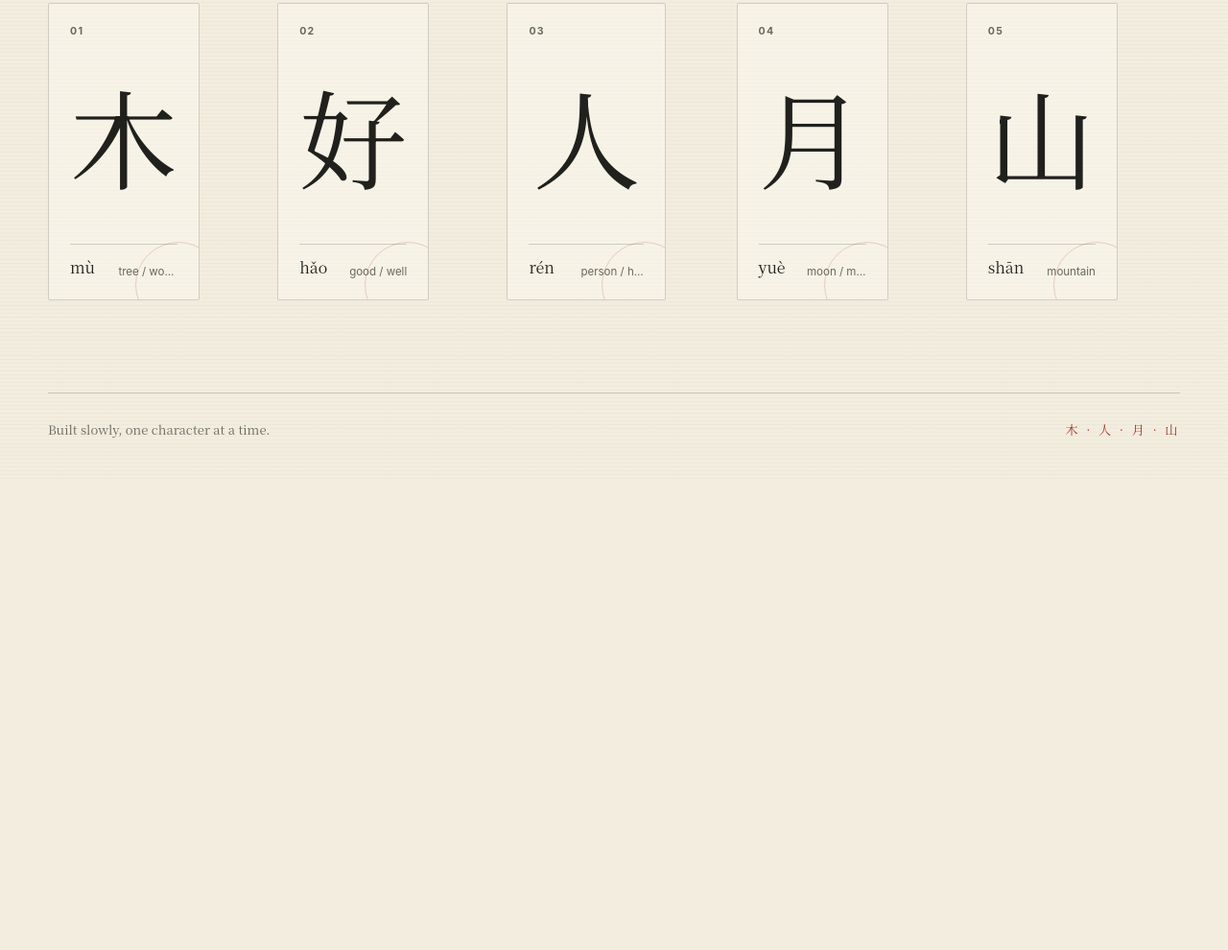
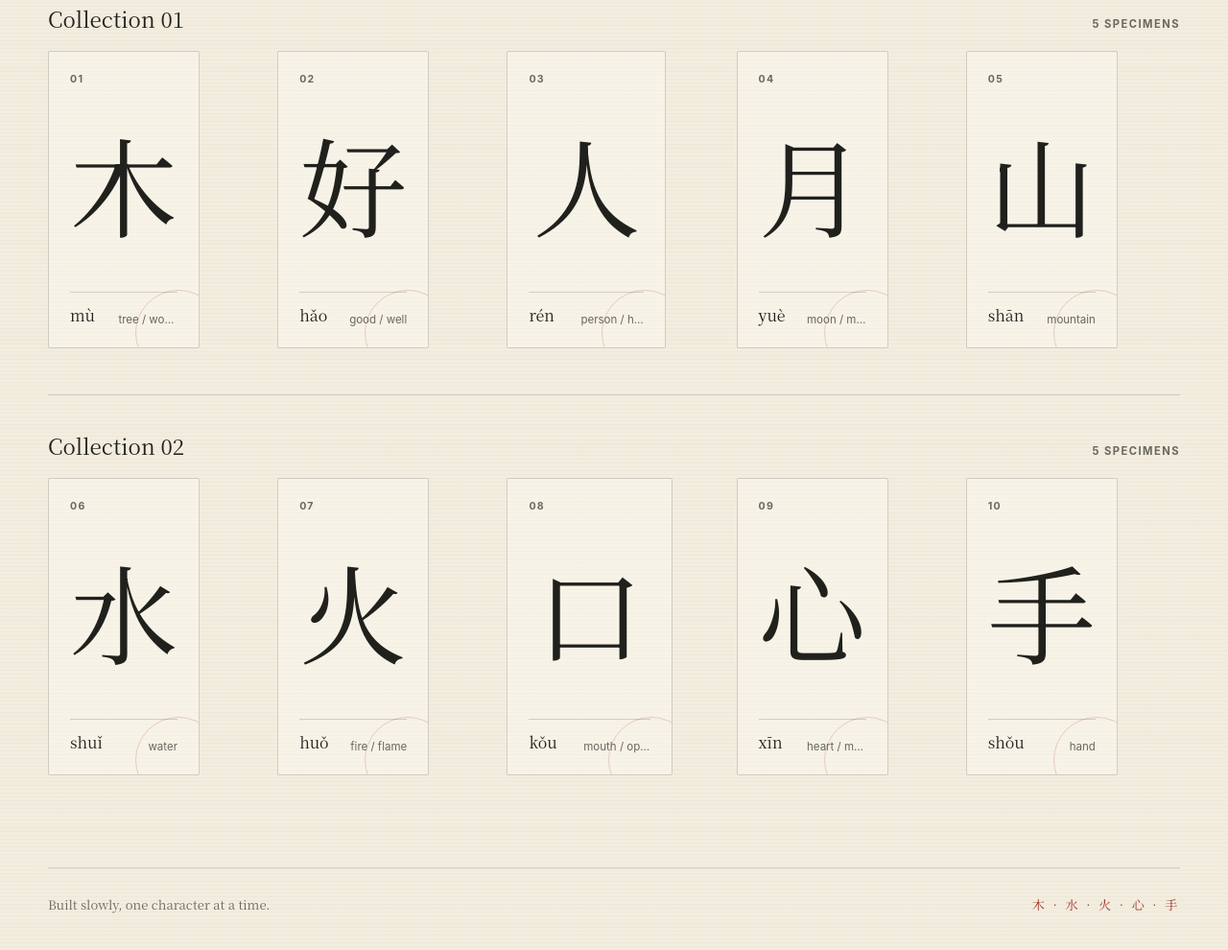
Before and after one commit to Zagundo/hanzi-explorer, a website: page app/index.html in a window 1280 px wide. Shown: the part 786-1776 px from the top of the page at 96% size. Before the commit the page ends 1285 px from the top, so only its background shows below. Drawn offline with Linux system fonts and the light colour scheme.

Commit message:
feat: add second character collection
Add five new specimens and display the study as numbered collections. Expand the local Noto Serif SC subset and test the ten-character experience.

```diff
--- a/app/app.js
+++ b/app/app.js
@@ -37,6 +37,21 @@ export function writeStoredNote(storage, character, note) {
   return notes;
 }
 
+export function groupCharactersByCollection(characters) {
+  const collections = new Map();
+
+  for (const character of characters) {
+    const collection = collections.get(character.collection) ?? [];
+    collection.push(character);
+    collections.set(character.collection, collection);
+  }
+
+  return [...collections].sort(
+    ([leftCollection], [rightCollection]) =>
+      leftCollection - rightCollection,
+  );
+}
+
 function element(tagName, className, text) {
   const node = document.createElement(tagName);
 
@@ -58,17 +73,17 @@ function replaceList(list, values, className = "") {
 }
 
 function init() {
-  const grid = document.querySelector("#character-grid");
+  const collections = document.querySelector("#character-collections");
   const status = document.querySelector("#status");
   const count = document.querySelector("#collection-count");
+  const collectionMark = document.querySelector("#collection-mark");
   const dialog = document.querySelector("#specimen-dialog");
   const closeButton = document.querySelector("#close-specimen");
   const notesField = document.querySelector("#simon-notes");
   const saveStatus = document.querySelector("#save-status");
   let selectedCharacter = null;
 
-  function renderGrid(characters) {
-    const cards = characters.map((character, index) => {
+  function createCharacterCard(character, index, total) {
     const item = element("li");
     const button = element("button", "character-card");
     button.type = "button";
@@ -93,13 +108,55 @@ function init() {
 
     button.append(number, hanzi, meta);
     button.addEventListener("click", () =>
-        openSpecimen(character, index, characters.length),
+      openSpecimen(character, index, total),
     );
     item.append(button);
     return item;
+  }
+
+  function renderCollections(characters) {
+    const characterIndexes = new Map(
+      characters.map((character, index) => [character, index]),
+    );
+    const groups = groupCharactersByCollection(characters);
+    const groupSections = groups.map(([collection, specimens]) => {
+      const section = element("section", "collection-group");
+      const heading = element("div", "collection-group-heading");
+      const titleId = `collection-${collection}-title`;
+      const title = element(
+        "h3",
+        "",
+        `Collection ${String(collection).padStart(2, "0")}`,
+      );
+      const groupCount = element(
+        "p",
+        "collection-count",
+        `${specimens.length} specimens`,
+      );
+      const grid = element("ul", "character-grid");
+      title.id = titleId;
+      section.setAttribute("aria-labelledby", titleId);
+      heading.append(title, groupCount);
+      grid.append(
+        ...specimens.map((character) =>
+          createCharacterCard(
+            character,
+            characterIndexes.get(character),
+            characters.length,
+          ),
+        ),
+      );
+      section.append(heading, grid);
+      return section;
     });
 
-    grid.replaceChildren(...cards);
+    const firstCollection = groups.at(0)?.[0];
+    const lastCollection = groups.at(-1)?.[0];
+    collectionMark.textContent =
+      firstCollection === lastCollection
+        ? `Collection ${String(firstCollection).padStart(2, "0")}`
+        : `Collections ${String(firstCollection).padStart(2, "0")}–${String(lastCollection).padStart(2, "0")}`;
+    collections.replaceChildren(...groupSections);
     count.textContent = `${characters.length} specimens`;
     status.hidden = true;
   }
@@ -175,7 +232,7 @@ function init() {
         throw new Error("Character data is empty");
       }
 
-      renderGrid(characters);
+      renderCollections(characters);
     })
     .catch((error) => {
       console.error(error);
--- a/app/fonts/subset.txt
+++ b/app/fonts/subset.txt
@@ -1 +1 @@
-上个亮人从们份众你光出前吃大头女好子字山岛峰工床很日明月朋期木板林校桌森水
+上个亮人从们份众你光入冰出前口叫吃品喝大头女好子字小山岛峰工床开很心忘思情想意手扌打拜拿掌日明月朋期木机板林果校桌森水永河海湖火灯炎烧热看秋车问
--- a/app/index.html
+++ b/app/index.html
@@ -23,7 +23,7 @@
             <small>Personal character atlas</small>
           </span>
         </a>
-        <p class="collection-mark">Collection 01</p>
+        <p id="collection-mark" class="collection-mark">Collections</p>
       </header>
 
       <main>
@@ -39,8 +39,8 @@
         <section class="collection" aria-labelledby="collection-title">
           <div class="section-heading">
             <div>
-              <p class="eyebrow">The collection</p>
-              <h2 id="collection-title">Character specimens</h2>
+              <p class="eyebrow">The atlas</p>
+              <h2 id="collection-title">Character collections</h2>
             </div>
             <p id="collection-count" class="collection-count" aria-live="polite">
               Loading…
@@ -50,7 +50,11 @@
           <div id="status" class="status" role="status">
             Opening the specimen cabinet…
           </div>
-          <ul id="character-grid" class="character-grid" aria-live="polite"></ul>
+          <div
+            id="character-collections"
+            class="character-collections"
+            aria-live="polite"
+          ></div>
 
           <noscript>
             <p class="status status-error">
@@ -62,7 +66,7 @@
 
       <footer>
         <p>Built slowly, one character at a time.</p>
-        <span aria-hidden="true">木 · 人 · 月 · 山</span>
+        <span aria-hidden="true">木 · 水 · 火 · 心 · 手</span>
       </footer>
     </div>
 
--- a/app/styles.css
+++ b/app/styles.css
@@ -187,6 +187,40 @@ button {
 
 .status-error {
   color: var(--cinnabar);
+}
+
+.character-collections {
+  display: grid;
+  gap: 48px;
+}
+
+.collection-group {
+  padding-top: 36px;
+  border-top: 1px solid var(--line);
+}
+
+.collection-group:first-child {
+  padding-top: 0;
+  border-top: 0;
+}
+
+.collection-group-heading {
+  display: flex;
+  align-items: baseline;
+  justify-content: space-between;
+  gap: 20px;
+  margin-bottom: 18px;
+}
+
+.collection-group-heading h3 {
+  margin: 0;
+  font-family: var(--serif);
+  font-size: 1.4rem;
+  font-weight: 400;
+}
+
+.collection-group-heading p {
+  margin: 0;
 }
 
 .character-grid {
--- a/data/characters.json
+++ b/data/characters.json
@@ -1,5 +1,6 @@
 [
   {
+    "collection": 1,
     "character": "木",
     "pinyin": "mù",
     "tone": 4,
@@ -14,6 +15,7 @@
     "simon_sketch": null
   },
   {
+    "collection": 1,
     "character": "好",
     "pinyin": "hǎo",
     "tone": 3,
@@ -28,6 +30,7 @@
     "simon_sketch": null
   },
   {
+    "collection": 1,
     "character": "人",
     "pinyin": "rén",
     "tone": 2,
@@ -42,6 +45,7 @@
     "simon_sketch": null
   },
   {
+    "collection": 1,
     "character": "月",
     "pinyin": "yuè",
     "tone": 4,
@@ -56,6 +60,7 @@
     "simon_sketch": null
   },
   {
+    "collection": 1,
     "character": "山",
     "pinyin": "shān",
     "tone": 1,
@@ -68,5 +73,80 @@
     "modern_phrases": ["山水 (shānshuǐ) — landscape (mountain-water)", "上山 (shàngshān) — go up the mountain"],
     "simon_notes": "",
     "simon_sketch": null
+  },
+  {
+    "collection": 2,
+    "character": "水",
+    "pinyin": "shuǐ",
+    "tone": 3,
+    "meaning": "water",
+    "components": ["水"],
+    "component_notes": "Pictograph of flowing water — a central current with smaller streams or droplets on each side",
+    "ancient_form_notes": "Oracle-bone forms show a winding stream with marks for eddies or droplets",
+    "related_characters": ["河", "海", "湖", "冰", "永"],
+    "tang_usage": null,
+    "modern_phrases": ["喝水 (hē shuǐ) — drink water", "水果 (shuǐguǒ) — fruit"],
+    "simon_notes": "",
+    "simon_sketch": null
+  },
+  {
+    "collection": 2,
+    "character": "火",
+    "pinyin": "huǒ",
+    "tone": 3,
+    "meaning": "fire / flame",
+    "components": ["火"],
+    "component_notes": "Pictograph of flames rising from a central fire",
+    "ancient_form_notes": "Oracle-bone forms show a central flame with smaller tongues of fire on each side",
+    "related_characters": ["炎", "灯", "热", "烧", "秋"],
+    "tang_usage": null,
+    "modern_phrases": ["火车 (huǒchē) — train", "火山 (huǒshān) — volcano"],
+    "simon_notes": "",
+    "simon_sketch": null
+  },
+  {
+    "collection": 2,
+    "character": "口",
+    "pinyin": "kǒu",
+    "tone": 3,
+    "meaning": "mouth / opening",
+    "components": ["口"],
+    "component_notes": "Pictograph of an open mouth — the square outline marks its boundary",
+    "ancient_form_notes": "Early forms are a simple rounded or rectangular outline of a mouth",
+    "related_characters": ["吃", "喝", "叫", "问", "品"],
+    "tang_usage": null,
+    "modern_phrases": ["入口 (rùkǒu) — entrance", "人口 (rénkǒu) — population"],
+    "simon_notes": "",
+    "simon_sketch": null
+  },
+  {
+    "collection": 2,
+    "character": "心",
+    "pinyin": "xīn",
+    "tone": 1,
+    "meaning": "heart / mind",
+    "components": ["心"],
+    "component_notes": "Pictograph of the heart, extended to feelings, thought, and intention",
+    "ancient_form_notes": "Early forms curve around a central mark, suggesting the physical heart and its chambers",
+    "related_characters": ["想", "意", "思", "情", "忘"],
+    "tang_usage": null,
+    "modern_phrases": ["小心 (xiǎoxīn) — be careful", "开心 (kāixīn) — happy"],
+    "simon_notes": "",
+    "simon_sketch": null
+  },
+  {
+    "collection": 2,
+    "character": "手",
+    "pinyin": "shǒu",
+    "tone": 3,
+    "meaning": "hand",
+    "components": ["手"],
+    "component_notes": "Pictograph of a hand with fingers above the palm and wrist; its side form is 扌",
+    "ancient_form_notes": "Early forms show the outline of a palm, several fingers, and a wrist",
+    "related_characters": ["打", "拿", "看", "拜", "掌"],
+    "tang_usage": null,
+    "modern_phrases": ["手机 (shǒujī) — mobile phone", "手工 (shǒugōng) — handmade / handicraft"],
+    "simon_notes": "",
+    "simon_sketch": null
   }
 ]
```
Also changed, not shown: HANDOFF.md (+25 -0 lines), test/app.test.js (+25 -1 lines), test/data.test.js (+22 -2 lines), test/ui.test.js (+8 -0 lines), app/fonts/noto-serif-sc-subset.woff2. Lines whose indentation alone changed are shown as unchanged.
